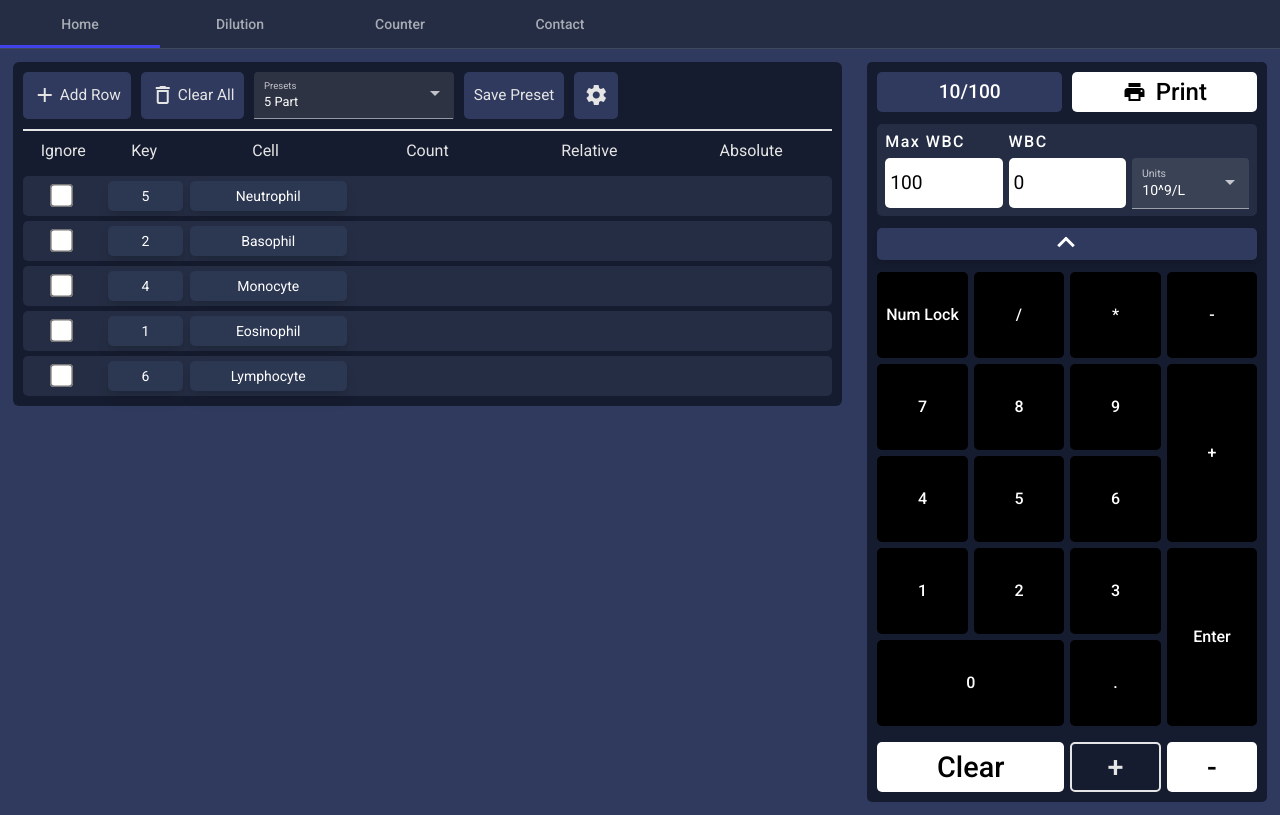
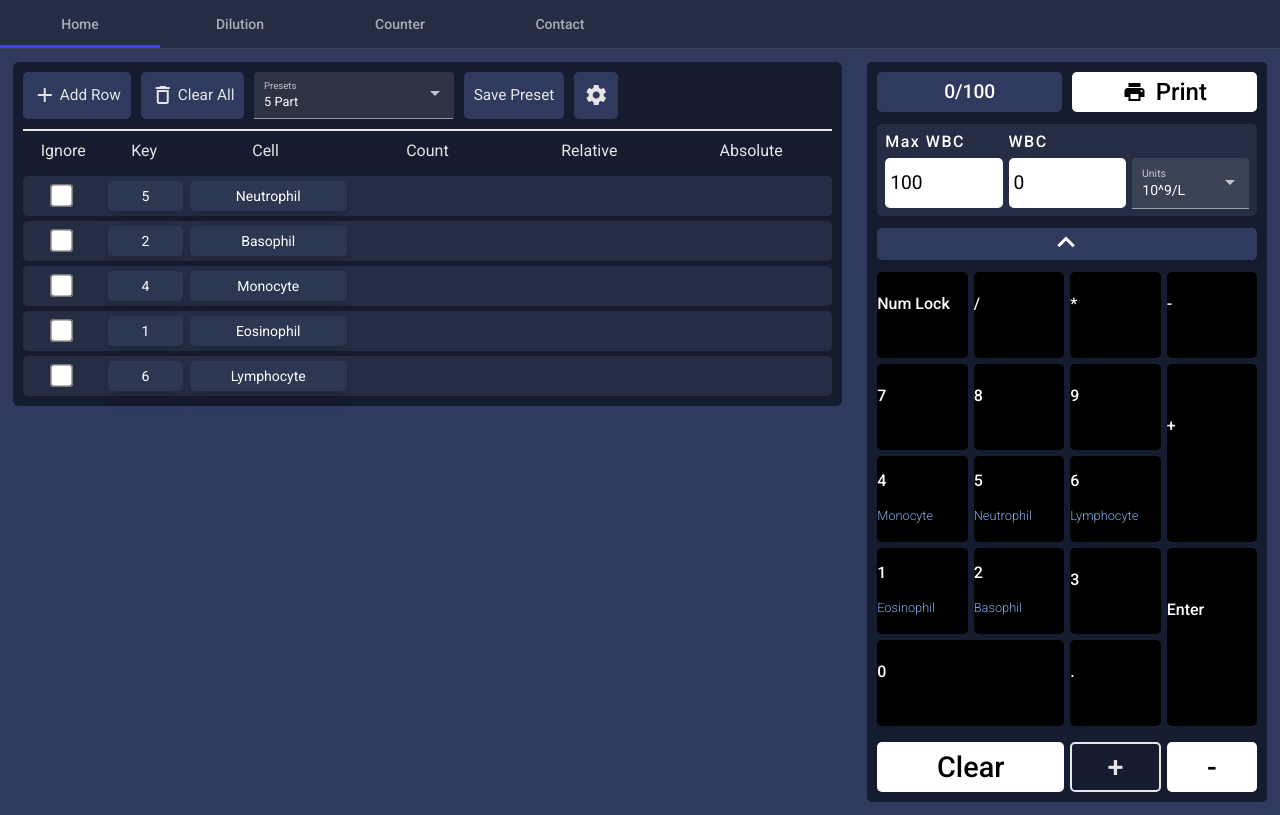
Before and after one commit to pavlikbond/skiptocyte-angular-2.0, an Angular app: page /differential in a window 1280 px wide. Built offline with nearby package versions, Linux system fonts and the light colour scheme.

Commit message:
numpad keybindings working

```diff
--- a/src/app/differential/differential.component.html
+++ b/src/app/differential/differential.component.html
@@ -1,4 +1,15 @@
 <div class="container">
-  <app-table [presets]="presets" class="table"></app-table>
-  <app-numpad class="numpad"></app-numpad>
+  <app-table
+    [presets]="presets"
+    [currentPreset]="currentPreset"
+    class="table"
+    (presetEvent)="receiveCurrentPreset($event)"
+  ></app-table>
+  <app-numpad
+    [currentPreset]="currentPreset"
+    class="numpad"
+    [currentCount]="currentCount"
+    (maxWbcEvent)="receiveMaxWbc($event)"
+    (incDecEvent)="receiveIncDec($event)"
+  ></app-numpad>
 </div>
--- a/src/app/differential/differential.component.ts
+++ b/src/app/differential/differential.component.ts
@@ -1,5 +1,6 @@
-import { Component, OnInit } from '@angular/core';
-import * as data from './presets.json';
+import { Component, HostListener, OnInit } from '@angular/core';
+import { Preset } from '../models/preset.model';
+import * as presets from './presets.json';
 
 @Component({
   selector: 'app-differential',
@@ -7,8 +8,45 @@ import * as data from './presets.json';
   styleUrls: ['./differential.component.scss'],
 })
 export class DifferentialComponent implements OnInit {
-  presets = data;
+  presets = Array.from(presets);
+  currentPreset = this.presets[0];
+  currentCount = 0;
+  maxWbc: number = 100;
+  direction: string = 'increase';
   constructor() {}
 
-  ngOnInit(): void {}
+  ngOnInit(): void {
+    console.log(this.presets[0].rows);
+  }
+  //update current preset when table component selects new preset, so it can be passed to numpad
+  receiveCurrentPreset(preset: Preset) {
+    this.currentPreset = preset;
+  }
+
+  @HostListener('window:keydown', ['$event'])
+  onKeyDown(event: any) {
+    if (event.target.nodeName === 'INPUT') {
+      return;
+    }
+    let row = this.currentPreset.rows.find((row) => {
+      return row.key === event.key;
+    });
+
+    if (row) {
+      if (this.direction === 'increase' && this.currentCount < this.maxWbc) {
+        this.currentCount++;
+      }
+      if (this.direction === 'decrease' && this.currentCount > 0) {
+        this.currentCount--;
+      }
+    }
+  }
+
+  receiveMaxWbc(maxWbc: number) {
+    this.maxWbc = maxWbc;
+  }
+
+  receiveIncDec(direction: string) {
+    this.direction = direction;
+  }
 }
--- a/src/app/differential/numpad/numpad.component.html
+++ b/src/app/differential/numpad/numpad.component.html
@@ -15,7 +15,7 @@
       value="100"
       name="max-wbc"
       [(ngModel)]="maxWbc"
-      (keypress)="keyPressNumbers($event)"
+      (keyup)="keyPressNumbers($event)"
     />
     <input
       type="number"
@@ -59,23 +59,59 @@
     class="numpad-container numpad-grid"
     [ngClass]="numpadVisible ? '' : 'numpad-closed'"
   >
-    <button class="numpad-item"><span>Num Lock</span></button>
-    <button class="numpad-item"><span>/</span></button>
-    <button class="numpad-item"><span>*</span></button>
-    <button class="numpad-item invis-mobile"><span>-</span></button>
-    <button class="numpad-item"><span>7</span></button>
-    <button class="numpad-item"><span>8</span></button>
-    <button class="numpad-item"><span>9</span></button>
-    <button class="numpad-item plus invis-mobile"><span>+</span></button>
-    <button class="numpad-item"><span>4</span></button>
-    <button class="numpad-item"><span>5</span></button>
-    <button class="numpad-item"><span>6</span></button>
-    <button class="numpad-item"><span>1</span></button>
-    <button class="numpad-item"><span>2</span></button>
-    <button class="numpad-item"><span>3</span></button>
-    <button class="numpad-item enter invis-mobile"><span>Enter</span></button>
-    <button class="numpad-item zero invis-mobile"><span>0</span></button>
-    <button class="numpad-item invis-mobile"><span>.</span></button>
+    <button class="numpad-item">
+      <span>Num Lock</span
+      ><span class="cell-name">{{ keyBindingCheck("NumLock") }}</span>
+    </button>
+    <button class="numpad-item">
+      <span>/</span><span class="cell-name">{{ keyBindingCheck("/") }}</span>
+    </button>
+    <button class="numpad-item">
+      <span>*</span><span class="cell-name">{{ keyBindingCheck("*") }}</span>
+    </button>
+    <button class="numpad-item invis-mobile">
+      <span>-</span><span class="cell-name">{{ keyBindingCheck("-") }}</span>
+    </button>
+    <button class="numpad-item">
+      <span>7</span><span class="cell-name">{{ keyBindingCheck("7") }}</span>
+    </button>
+    <button class="numpad-item">
+      <span>8</span><span class="cell-name">{{ keyBindingCheck("8") }}</span>
+    </button>
+    <button class="numpad-item">
+      <span>9</span><span class="cell-name">{{ keyBindingCheck("9") }}</span>
+    </button>
+    <button class="numpad-item plus invis-mobile">
+      <span>+</span><span class="cell-name">{{ keyBindingCheck("+") }}</span>
+    </button>
+    <button class="numpad-item">
+      <span>4</span><span class="cell-name">{{ keyBindingCheck("4") }}</span>
+    </button>
+    <button class="numpad-item">
+      <span>5</span><span class="cell-name">{{ keyBindingCheck("5") }}</span>
+    </button>
+    <button class="numpad-item">
+      <span>6</span><span class="cell-name">{{ keyBindingCheck("6") }}</span>
+    </button>
+    <button class="numpad-item">
+      <span>1</span><span class="cell-name">{{ keyBindingCheck("1") }}</span>
+    </button>
+    <button class="numpad-item">
+      <span>2</span><span class="cell-name">{{ keyBindingCheck("2") }}</span>
+    </button>
+    <button class="numpad-item">
+      <span>3</span><span class="cell-name">{{ keyBindingCheck("3") }}</span>
+    </button>
+    <button class="numpad-item enter invis-mobile">
+      <span>Enter</span
+      ><span class="cell-name">{{ keyBindingCheck("Enter") }}</span>
+    </button>
+    <button class="numpad-item zero invis-mobile">
+      <span>0</span><span class="cell-name">{{ keyBindingCheck("0") }}</span>
+    </button>
+    <button class="numpad-item invis-mobile">
+      <span>.</span><span class="cell-name">{{ keyBindingCheck(".") }}</span>
+    </button>
   </div>
   <div class="numpad-grid ctrl-btns-container">
     <button class="ctrl-btns clear" (click)="clearBtnHandler($event)">
--- a/src/app/differential/numpad/numpad.component.scss
+++ b/src/app/differential/numpad/numpad.component.scss
@@ -150,6 +150,20 @@ $greyHover: #c2c2c2;
   }
 }
 
+.numpad-item {
+  display: flex;
+  flex-direction: column;
+  justify-content: space-evenly;
+  .cell-name {
+    font-weight: 300;
+    font-size: clamp(0.7rem, 1vw, 0.9rem);
+    max-width: 100%;
+    color: #84aee6;
+    overflow: hidden;
+    text-overflow: ellipsis;
+  }
+}
+
 .ctrl-btns {
   background-color: white;
   color: black;
--- a/src/app/differential/numpad/numpad.component.ts
+++ b/src/app/differential/numpad/numpad.component.ts
@@ -1,5 +1,5 @@
-import { CloseScrollStrategy } from '@angular/cdk/overlay';
-import { Component, OnInit, ViewEncapsulation } from '@angular/core';
+import { Component, OnInit, Input, Output, EventEmitter } from '@angular/core';
+import { Preset } from 'src/app/models/preset.model';
 
 @Component({
   selector: 'app-numpad',
@@ -7,17 +7,21 @@ import { Component, OnInit, ViewEncapsulation } from '@angular/core';
   styleUrls: ['./numpad.component.scss'],
 })
 export class NumpadComponent implements OnInit {
+  @Input() currentPreset!: Preset;
   active = 'increase';
-  maxWbc: string = '100';
-  currentCount: number = 10;
+  maxWbc: number = 100;
+  @Input() currentCount!: number;
   units = ['10^9/L', '10^6/mL', '10^3/uL'];
   selectedUnit = this.units[0];
   numpadVisible: boolean = true;
   constructor() {}
+  @Output() maxWbcEvent = new EventEmitter<number>();
+  @Output() incDecEvent = new EventEmitter<string>();
 
   ngOnInit(): void {}
 
   keyPressNumbers(event: any) {
+    this.maxWbcEvent.emit(this.maxWbc);
     var charCode = event.which ? event.which : event.keyCode;
     // Only Numbers 0-9
     if (event.target.value.length > 5) {
@@ -48,6 +52,7 @@ export class NumpadComponent implements OnInit {
 
   setActive(event: any) {
     this.active = event.target.id;
+    this.incDecEvent.emit(this.active);
   }
 
   addUnits(event: any) {
@@ -62,4 +67,14 @@ export class NumpadComponent implements OnInit {
   numpadDropdown() {
     this.numpadVisible = !this.numpadVisible;
   }
+
+  keyBindingCheck(key: string) {
+    const row = this.currentPreset.rows.find((row) => {
+      return row.key == key;
+    });
+    if (row) {
+      return row.cell;
+    }
+    return '';
+  }
 }
--- a/src/app/differential/presets.json
+++ b/src/app/differential/presets.json
@@ -1,5 +1,4 @@
-{
-  "presets": [
+[
   {
     "name": "5 Part",
     "maxWBC": 100,
@@ -230,4 +229,3 @@
     ]
   }
 ]
-}
--- a/src/app/differential/table/table.component.html
+++ b/src/app/differential/table/table.component.html
@@ -15,7 +15,7 @@
       >
         <mat-option
           value="{{ i }}"
-          *ngFor="let preset of presets.presets; let i = index"
+          *ngFor="let preset of presets; let i = index"
           >{{ preset.name }}</mat-option
         >
       </mat-select>
@@ -67,6 +67,8 @@
           type="text"
           class="cell-input shadow-lg"
           value="{{ item.cell }}"
+          (keyup)="updateCurrentPreset($event, i)"
+          maxlength="15"
         />
         <span></span>
         <span></span>
--- a/src/app/differential/table/table.component.ts
+++ b/src/app/differential/table/table.component.ts
@@ -1,9 +1,9 @@
-import { Component, OnInit, Input } from '@angular/core';
+import { Component, OnInit, Input, Output, EventEmitter } from '@angular/core';
 import { CdkDragDrop, moveItemInArray } from '@angular/cdk/drag-drop';
-import * as data from '../presets.json';
+//import * as data from '../presets.json';
 import { preserveWhitespacesDefault } from '@angular/compiler';
 import { TooltipComponent } from '@angular/material/tooltip';
-import { Preset } from '../../models/preset.model';
+import { Preset } from 'src/app/models/preset.model';
 
 @Component({
   selector: 'app-table',
@@ -12,9 +12,9 @@ import { Preset } from '../../models/preset.model';
 })
 export class TableComponent implements OnInit {
   isLoading = false;
-  //presets: any = data;
-  @Input() presets: any;
-  currentPreset = data.presets[0];
+  @Input() presets: Preset[] = [];
+  @Input() currentPreset!: Preset;
+  @Output() presetEvent = new EventEmitter<Preset>();
 
   constructor() {}
 
@@ -47,9 +47,10 @@ export class TableComponent implements OnInit {
     }, 1000);
     //TODO: save to preset json
   }
-
+  //fires when presets dropdown is changed
   changeClient(value: any) {
-    this.currentPreset = this.presets.presets[value];
+    this.currentPreset = this.presets[value];
+    this.presetEvent.emit(this.currentPreset);
   }
 
   deleteRow(event: any) {
@@ -61,9 +62,11 @@ export class TableComponent implements OnInit {
     let keys = this.currentPreset.rows.map((row: any) => {
       return row.key;
     });
-
-    console.log(keys);
-
+    //if backspace is pressed, blank out the key
+    if (event.key === 'Backspace') {
+      this.currentPreset.rows[i].key = '';
+    }
+    //if backspace or tab are hit, return so they perform normal function
     if (event.key === 'Backspace' || event.key === 'Tab') {
       return;
     }
@@ -93,4 +96,8 @@ export class TableComponent implements OnInit {
       this.currentPreset.rows[i].key = key;
     }
   }
+  //update current preset with key value
+  updateCurrentPreset(event: any, i: number) {
+    this.currentPreset.rows[i].cell = event.target.value;
+  }
 }
--- /dev/null
+++ b/src/app/json-typings.d.ts
@@ -0,0 +1,4 @@
+declare module '*.json' {
+  const value: any;
+  export default value;
+}
```
Also changed, not shown: angular.json (+5 -8 lines), 1 other file (tests, documents, lock files or other folders). Lines whose indentation alone changed are shown as unchanged.
